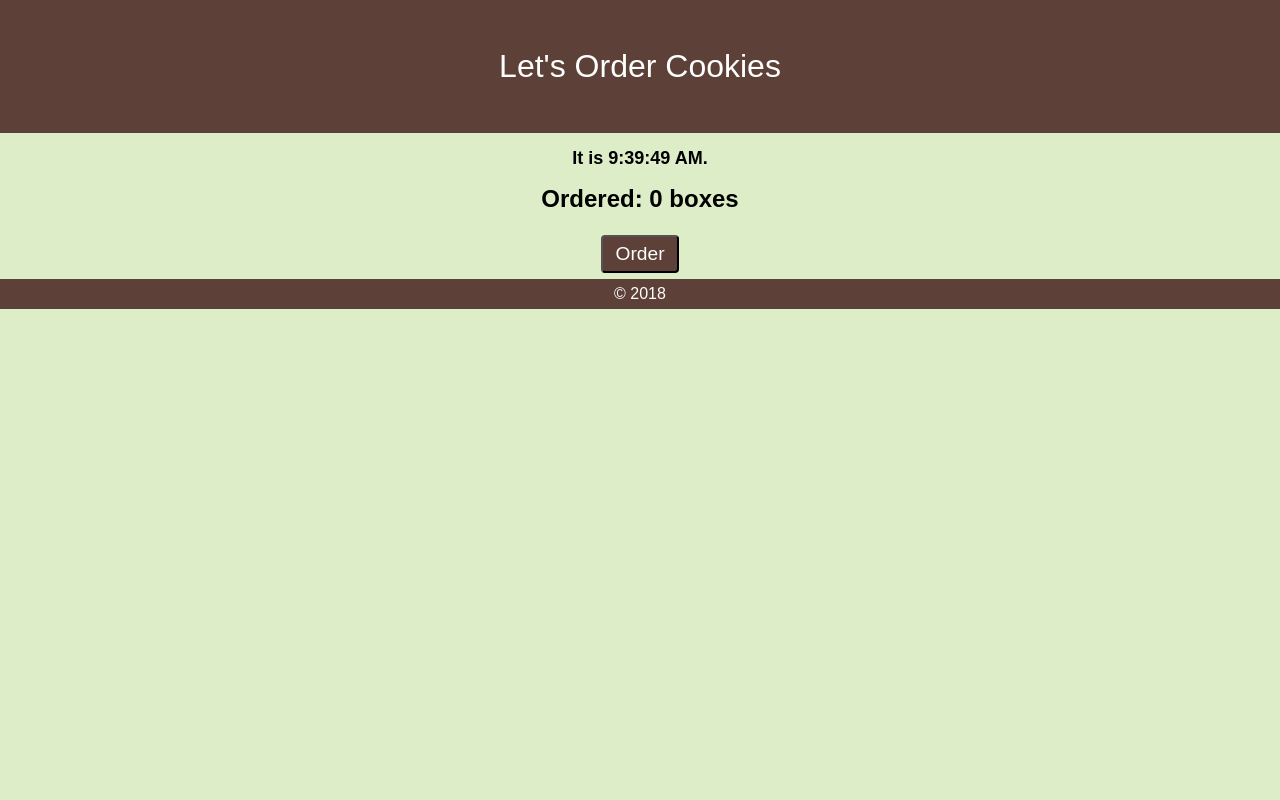
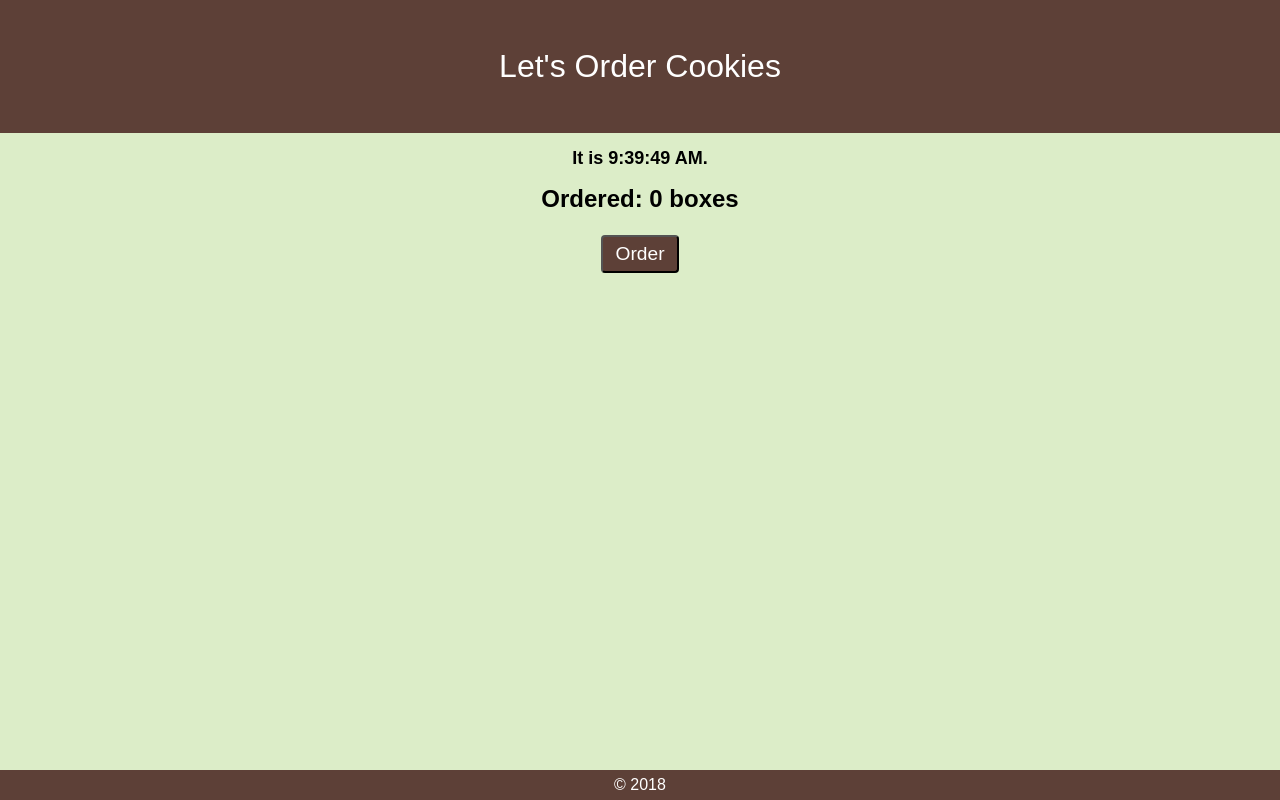
Before and after one commit to turtle96/cookies, a React (Create React App) app: page / in a window 1280 px wide. Built offline with nearby package versions, Linux system fonts and the light colour scheme.

Commit message:
set footer to bottom of page extract Main component

```diff
--- a/src/App.css
+++ b/src/App.css
@@ -1,9 +1,25 @@
 html {
   background-color: #DCEDC8;
+  height: 100%;
+}
+
+body {
+  height: 100%;
+}
+
+#root {
+  height: 100%;
 }
 
 .App {
+  display: flex;
+  flex-direction: column;
   text-align: center;
+  height: 100%;
+}
+
+.Main {
+  flex: 1;
 }
 
 .Header {
@@ -51,6 +67,7 @@ html {
 }
 
 .Footer {
+  flex: 0;
   background-color: #5D4037;
   color: white;
   width: 100%;
--- a/src/App.js
+++ b/src/App.js
@@ -9,16 +9,26 @@ class App extends Component {
   render() {
     return (
       <div className="App">
-        <header className="Header">
-            Let's Order Cookies
-        </header>
-
-        <Clock/>
-        <Order/>
+        <Main/>
         <footer className="Footer">© {new Date().getFullYear()}</footer>
       </div>
     );
   }
 }
 
+class Main extends Component {
+  render() {
+    return (
+      <div className="Main">
+        <header className="Header">
+          Let's Order Cookies
+        </header>
+
+        <Clock/>
+        <Order/>
+      </div>
+    );
+  }
+}
+
 export default App;
```
